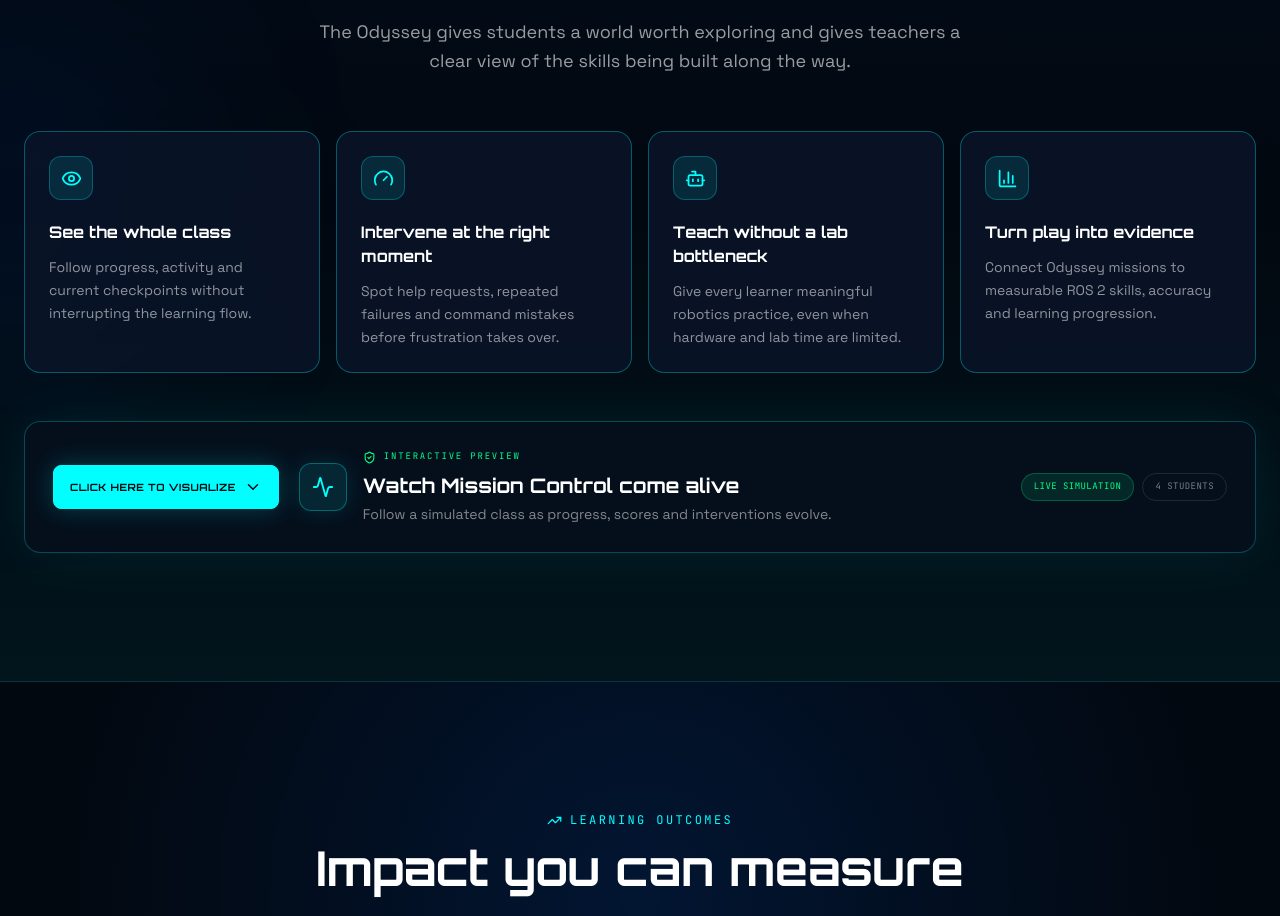
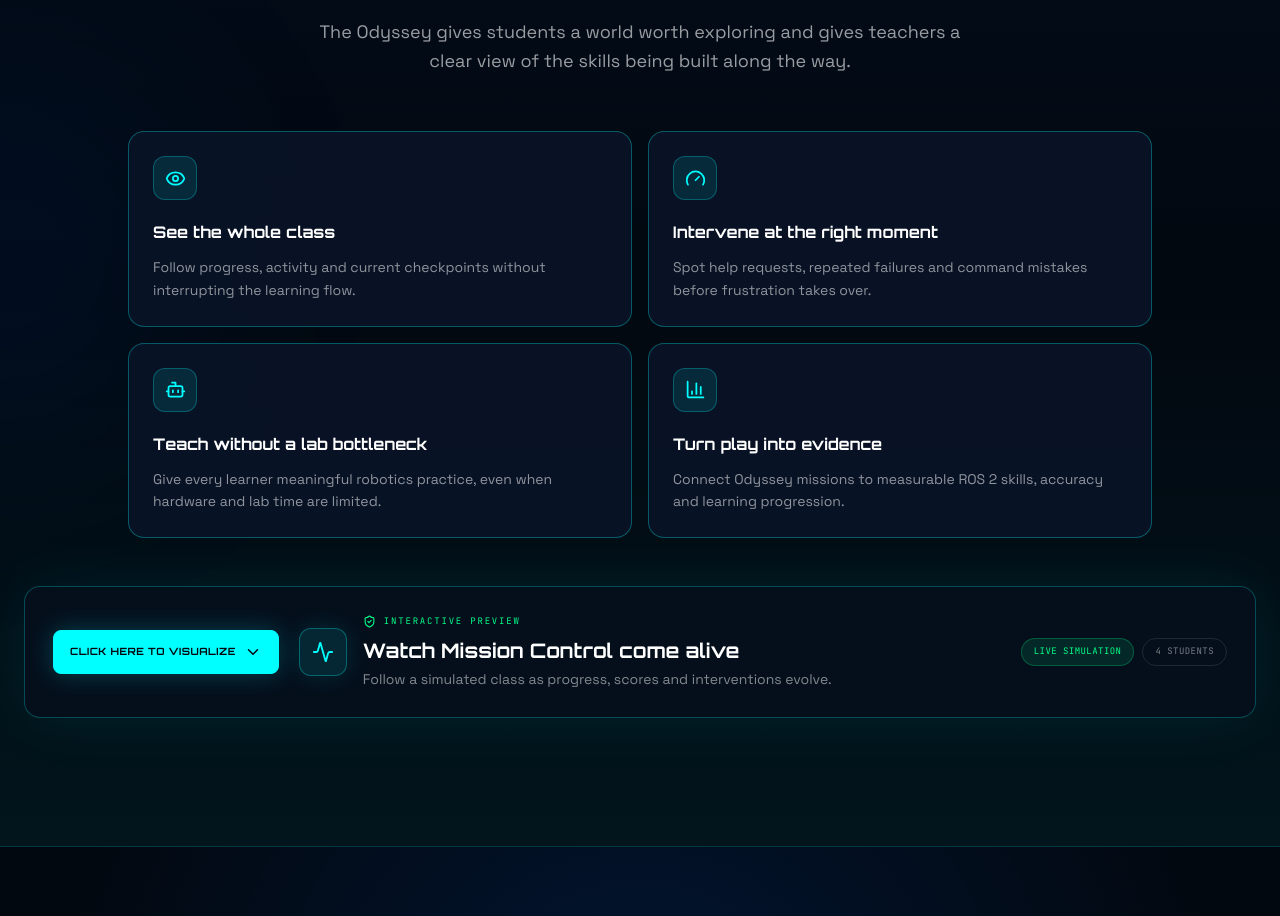
Before and after one commit to LUdobotics/website, a React (Vite) app: page / in a window 1280 px wide. Shown: the part 3503-4419 px from the top of the page. Built offline with nearby package versions, Linux system fonts and the light colour scheme; no server answers.

Commit message:
Arrange teacher benefits in two-by-two grid

```diff
--- a/components/TeacherBenefits.tsx
+++ b/components/TeacherBenefits.tsx
@@ -86,7 +86,7 @@
           </p>
         </div>
 
-        <div className="mt-14 grid grid-cols-1 gap-4 sm:grid-cols-2 lg:grid-cols-4">
+        <div className="mx-auto mt-14 grid max-w-5xl grid-cols-1 gap-4 sm:grid-cols-2">
           {benefits.map((benefit, index) => (
             <motion.article
               key={benefit.title}
```
